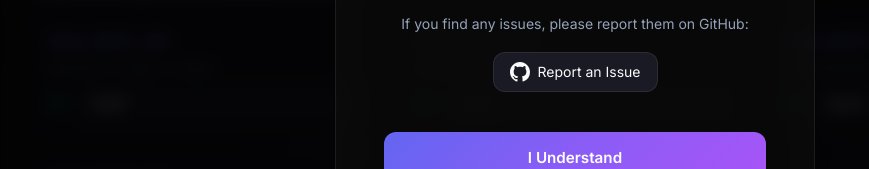
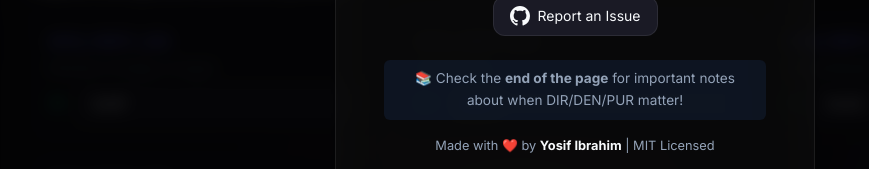
Before and after one commit to Uoerim/tivac_bitbanding_solver, a plain HTML site: page index.html in a window 1280 px wide. Shown: the part 409-578 px from the top of the page, without its empty margins (65-934 px from the left). Drawn offline with Linux system fonts and the light colour scheme.

Commit message:
Add attribution and notes to modal popup

```diff
--- a/index.html
+++ b/index.html
@@ -31,6 +31,9 @@
                 </svg>
                 Report an Issue
             </a>
+            <p class="modal-note">📚 Check the <strong>end of the page</strong> for important notes about when
+                DIR/DEN/PUR matter!</p>
+            <p class="modal-attribution">Made with ❤️ by <strong>Yosif Ibrahim</strong> | MIT Licensed</p>
             <button id="closeModal" class="btn-primary">I Understand</button>
         </div>
     </div>
--- a/styles.css
+++ b/styles.css
@@ -134,6 +134,25 @@
 .modal-content .btn-primary {
     width: 100%;
     margin-top: var(--space-md);
+}
+
+.modal-note {
+    font-size: 0.85rem;
+    color: var(--info);
+    background: rgba(59, 130, 246, 0.1);
+    padding: var(--space-sm) var(--space-md);
+    border-radius: var(--radius-sm);
+    margin-bottom: var(--space-sm);
+}
+
+.modal-attribution {
+    font-size: 0.8rem;
+    color: var(--text-muted);
+    margin-bottom: var(--space-md);
+}
+
+.modal-attribution strong {
+    color: var(--text-primary);
 }
 
 /* Reset & Base Styles */
```
